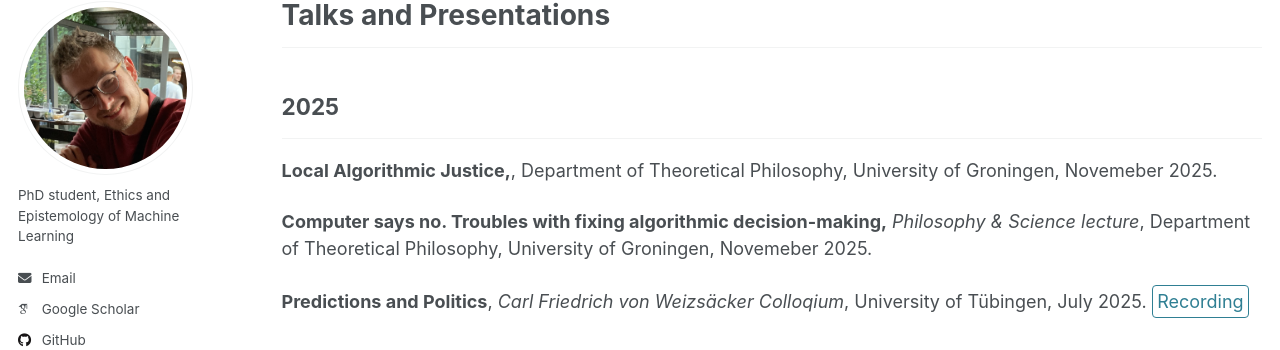
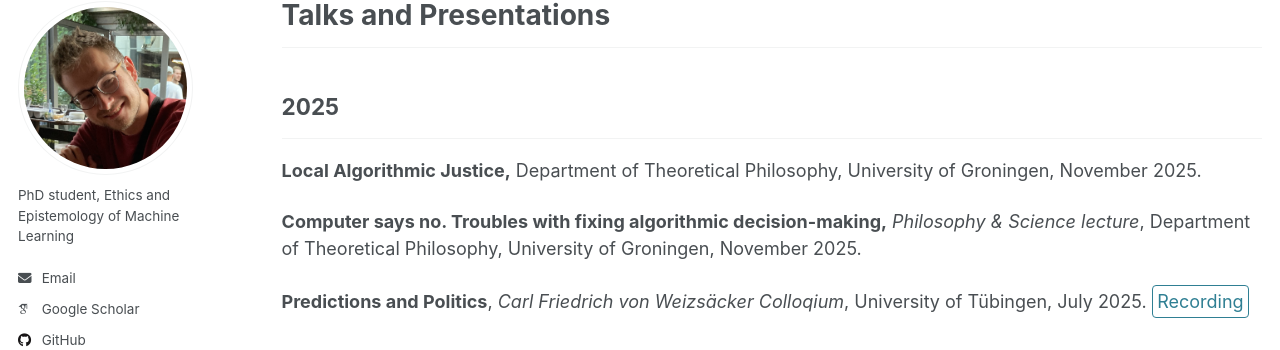
Before and after one commit to sezezulka/sezezulka.github.io, a Jekyll site: the page built from _pages/talks.md, in a window 1280 px wide and 900 px high. Shown: the part 98-448 px from the top of the window. Built offline with Jekyll 4.4.1, drawn with Linux system fonts in a browser that asks for light colours; some web fonts are replaced; a script that is not in the unit is left out.

Commit message:
fix typos

```diff
--- a/_pages/talks.md
+++ b/_pages/talks.md
@@ -9,9 +9,9 @@ author_profile: true
 
 ## 2025
 ---
-**Local Algorithmic Justice,**, Department of Theoretical Philosophy, University of Groningen, Novemeber 2025.
+**Local Algorithmic Justice,** Department of Theoretical Philosophy, University of Groningen, November 2025.
 
-**Computer says no. Troubles with fixing algorithmic decision-making,** *Philosophy & Science lecture*, Department of Theoretical Philosophy, University of Groningen, Novemeber 2025.
+**Computer says no. Troubles with fixing algorithmic decision-making,** *Philosophy & Science lecture*, Department of Theoretical Philosophy, University of Groningen, November 2025.
 
 **Predictions and Politics**, *Carl Friedrich von Weizsäcker Colloqium*, University of Tübingen, July 2025. [Recording](https://www.youtube.com/watch?v=LtEwufTkpZw){: .btn--research}{:target="_blank"}
 
```
